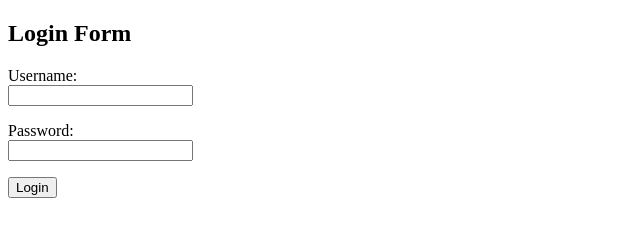
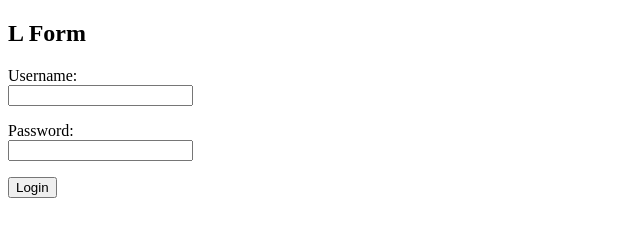
Before and after one commit to premsai33/first_repository, a plain HTML site: page index.html in a window 1280 px wide. Shown: the full height of the page, 0-640 px from the left. Drawn offline with Linux system fonts and the light colour scheme.

Commit message:
fix: modified

```diff
--- a/index.html
+++ b/index.html
@@ -7,7 +7,7 @@
 </head>
 <body>
 
-    <h2>Login Form</h2>
+    <h2>L Form</h2>
 
     <form action="/login" method="post">
         <p>
```
